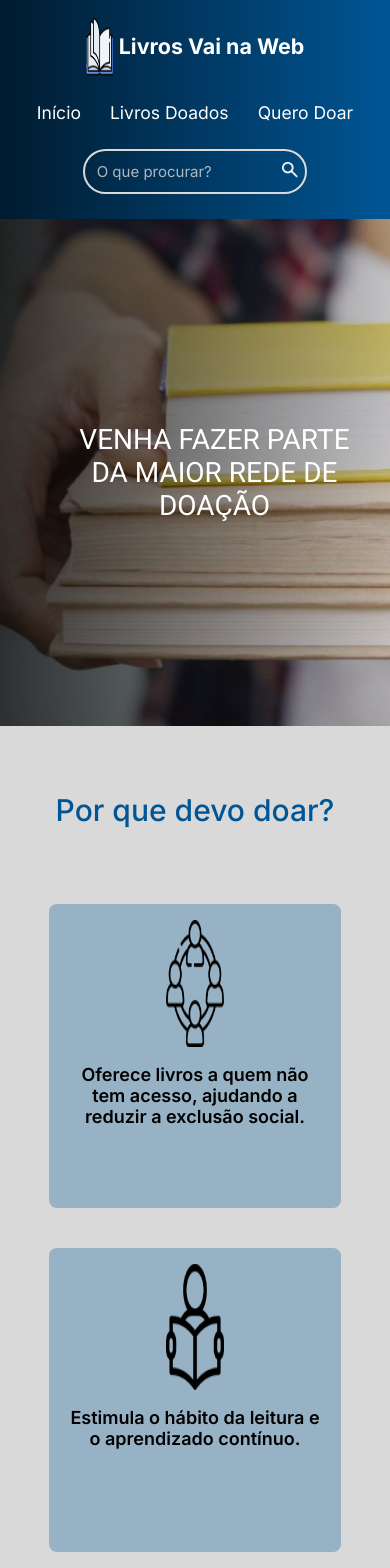
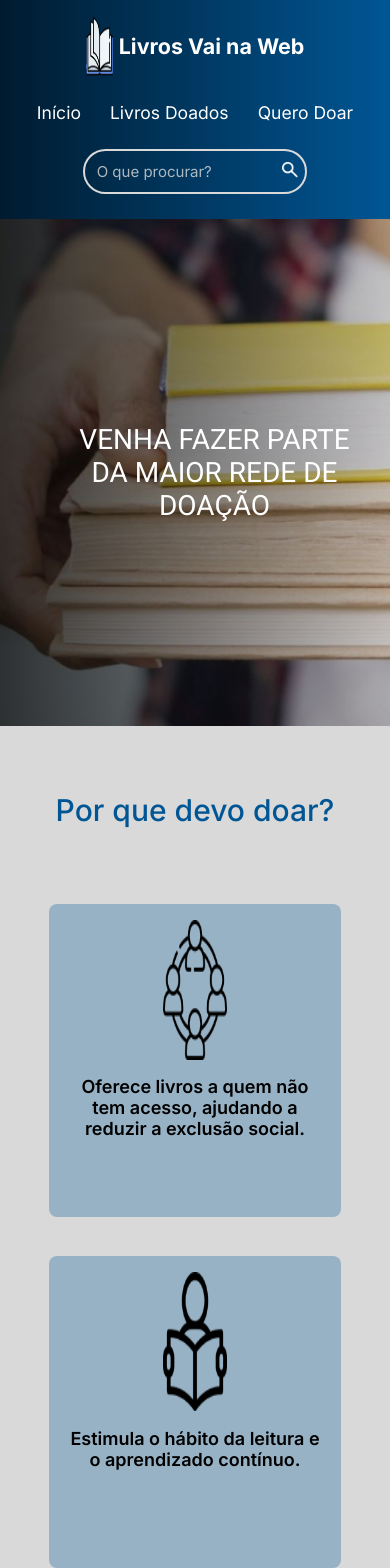
Before and after one commit to WellingtonMachadoBelo/livrariaVaiNaWeb, a React (Vite) app: page / in a window 390 px wide. Shown: the top 1568 px of the page. Built offline with nearby package versions, Linux system fonts and the light colour scheme.

Commit message:
Atualização Responsivo

```diff
--- a/src/pages/Inicio/Inicio.module.scss
+++ b/src/pages/Inicio/Inicio.module.scss
@@ -189,13 +189,13 @@
 
   .sectionThreeMain{
 
-    img{
-      width: 2vw;
-      height: 12vh;
-    }
+    article{
+      height: 37vh;
 
-     article{
-      height: 36vh;
+      img{
+        width: 16.5vw;
+        height: 16.5vh;
+      }
 
      p{
       font-size: 18px;
@@ -204,7 +204,7 @@
  }
 }
 
-@media (max-width: 345px){
+@media (max-width: 350px){
   .sectionOneMain  h2{
     font-size: 22px;
   }
@@ -218,7 +218,7 @@
   }
 }
   .sectionThreeMain article{
-    height: 42vh;
+    height: 42;
 
     p{
       font-size: 16px;
```
